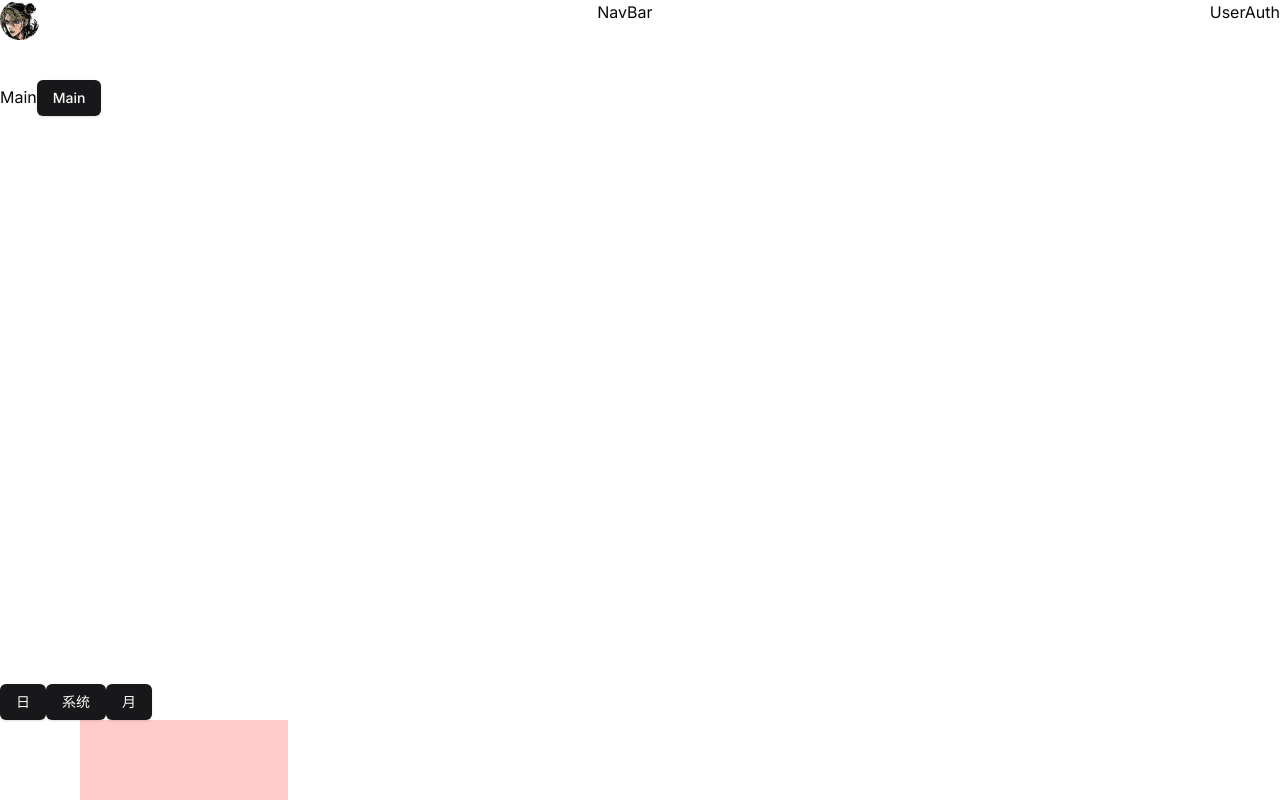
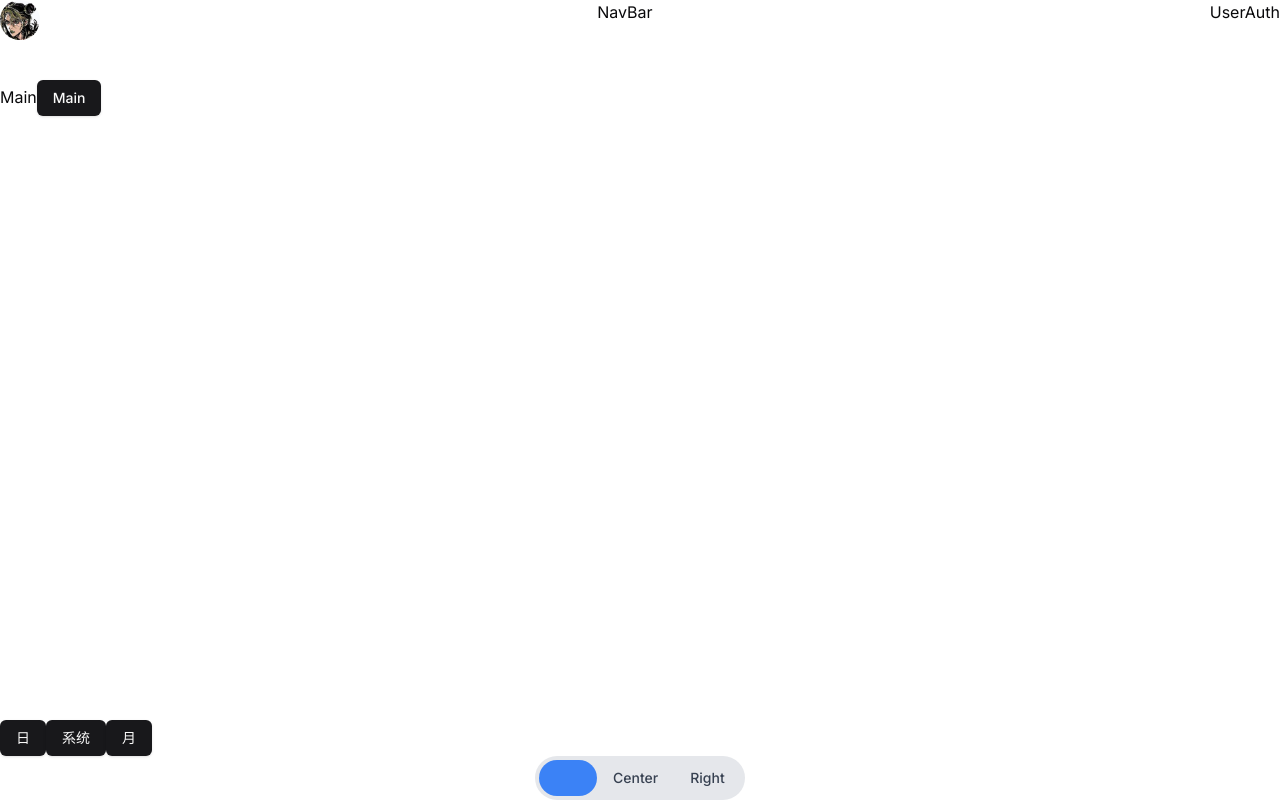
Before and after one commit to liwenka1/next-nest-blog, a Next.js app in the folder packages/web/: page / in a window 1280 px wide. Built offline with nearby package versions, Linux system fonts and the light colour scheme.

Commit message:
feat: 简单添加一个切换组件

```diff
--- a/packages/web/app/(main)/components/footer/index.tsx
+++ b/packages/web/app/(main)/components/footer/index.tsx
@@ -5,26 +5,46 @@ import { motion } from 'framer-motion'
 
 import { Button } from '@/components/ui/button'
 
+const SegmentedControl = ({ options }: { options: string[] }) => {
+  const [selectedOption, setSelectedOption] = useState(options[0])
+
+  return (
+    <div className="flex rounded-full bg-gray-200 p-1">
+      {options.map((option, index) => (
+        <div key={option} className="relative">
+          <button
+            className={`px-4 py-2 text-sm font-medium transition-colors duration-200 ${
+              selectedOption === option ? 'text-white' : 'text-gray-700'
+            }`}
+            onClick={() => setSelectedOption(option)}
+          >
+            {option}
+          </button>
+          {selectedOption === option && (
+            <motion.div
+              className="absolute inset-0 z-10 rounded-full bg-blue-500"
+              layoutId="highlight"
+              initial={false}
+              transition={{ type: 'spring', stiffness: 500, damping: 30 }}
+            />
+          )}
+        </div>
+      ))}
+    </div>
+  )
+}
+
 const Footer = () => {
-  const spring = {
-    type: 'spring',
-    stiffness: 700,
-    damping: 30
-  }
-
-  const [isOn, setIsOn] = useState(false)
-
-  const toggleSwitch = () => setIsOn(!isOn)
+  const options = ['Left', 'Center', 'Right']
 
   return (
     <footer>
       <Button>日</Button>
       <Button>系统</Button>
       <Button>月</Button>
-      <div className="h-20 w-72 bg-red-200" data-isOn={isOn} onClick={toggleSwitch}>
-        <motion.div className="h-20 w-20 bg-white" layout transition={spring} />
+      <div className="flex items-center justify-center">
+        <SegmentedControl options={options} />
       </div>
-      <motion.div layout />
     </footer>
   )
 }
--- a/packages/web/app/(main)/page.tsx
+++ b/packages/web/app/(main)/page.tsx
@@ -2,11 +2,11 @@ import { Footer, Header, Main } from './components'
 
 const Home = () => {
   return (
-    <>
+    <div className="flex h-full flex-col">
       <Header />
       <Main />
       <Footer />
-    </>
+    </div>
   )
 }
 
```
Also changed, not shown: 1 other file (tests, documents, lock files or other folders).
